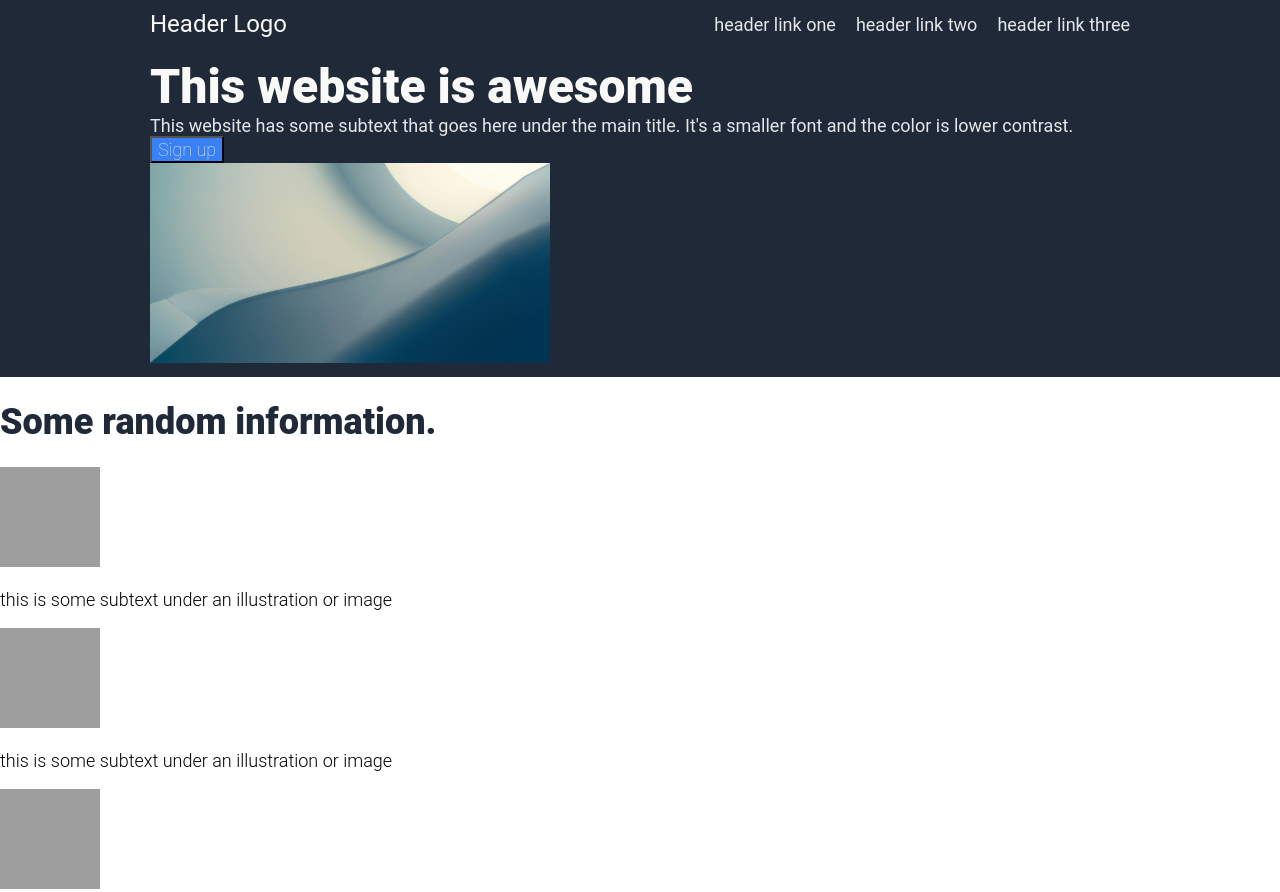
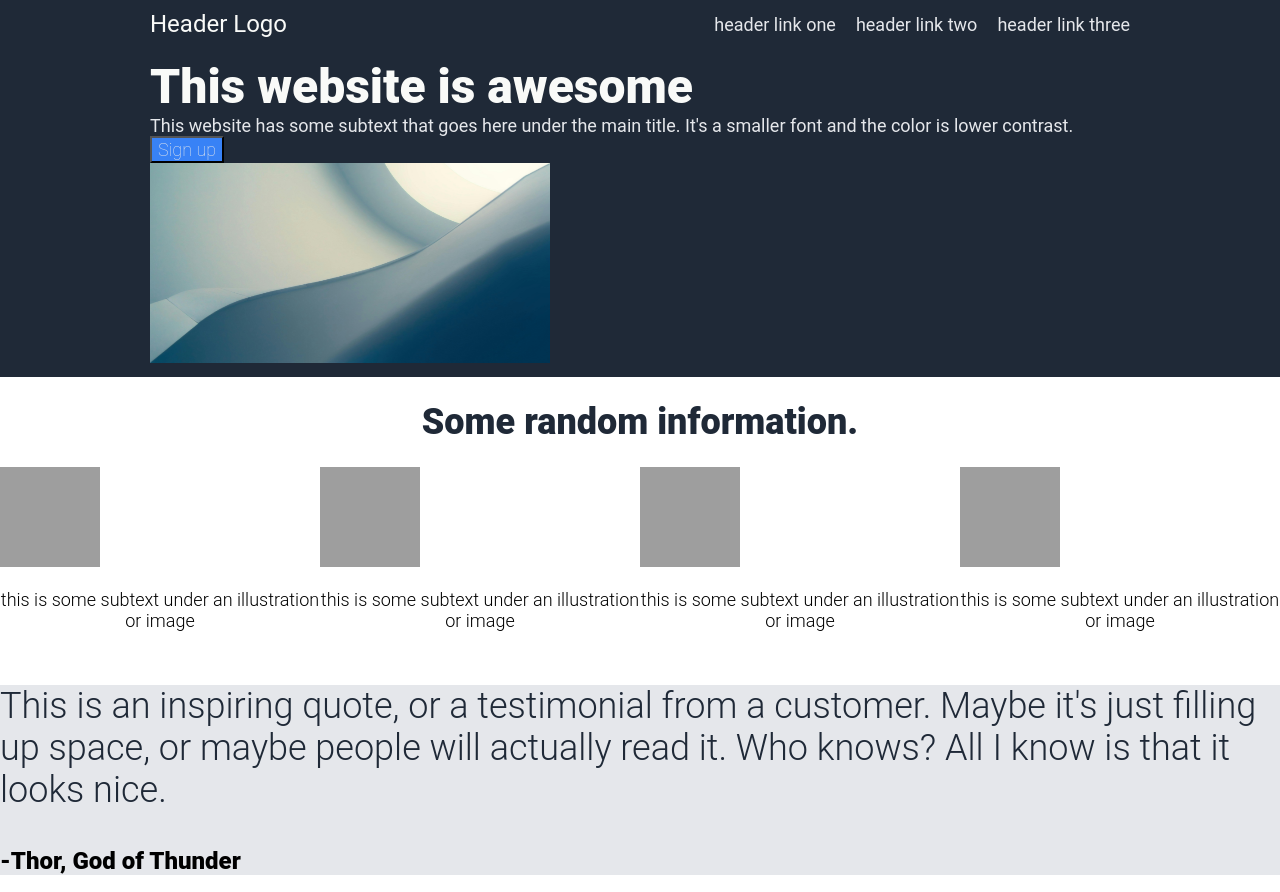
Before and after one commit to cjkarinen20/css-landing-page, a plain HTML site: page index.html in a window 1280 px wide. Shown: the top 892 px of the page. Drawn offline with Linux system fonts and the light colour scheme; grey boxes are pictures that could not be loaded.

Commit message:
Center Gallery Section
Center the images and subtext in the Gallery
section.

```diff
--- a/styles.css
+++ b/styles.css
@@ -67,15 +67,29 @@
 .gallery-section p{
     font-size: 18px;
     font-weight: 300;
+    display: flex;
+    justify-content: center;
+    align-items: center;
+}
+.gallery-container{
+    display: flex;
+    justify-content: space-evenly;
 }
 .gallery-container img{
     height: 100px;
     width: 100px;
+    justify-self: center;
+    align-self: center;
+}
+.gallery-container p{
+    text-align: center;
+    text-wrap: wrap;
 }
 .info-header{
     font-size: 36px;
     color: #1f2937;
     font-weight: 900;
+    text-align: center;
 }
 
 /*-----Quote-Section-----*/
```
